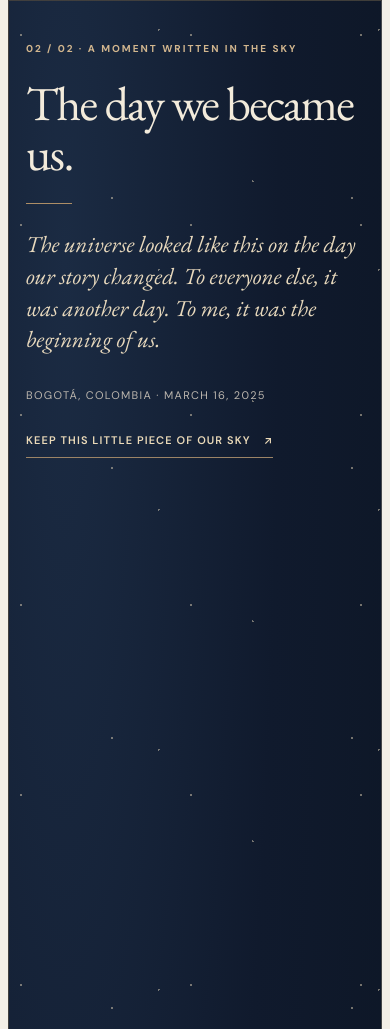
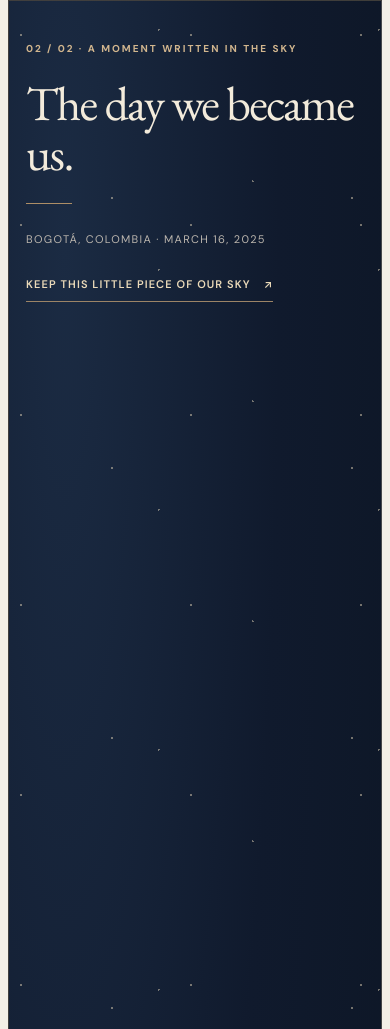
Before and after one commit to Axorify/a-prayer-for-you, a plain HTML site: page index.html in a window 390 px wide. Shown: the part 3916-4945 px from the top of the page. Drawn offline with nearby package versions, Linux system fonts and the light colour scheme; no server answers.

Commit message:
Remove unrequested romantic prose from star map chapter in both languages

```diff
--- a/index.html
+++ b/index.html
@@ -84,7 +84,6 @@
    .star-eyebrow{font-size:10px;font-weight:700;letter-spacing:.2em;text-transform:uppercase;color:#d2b68e}
    .star-section-title{font-family:var(--serif);font-weight:400;font-size:clamp(47px,5.25vw,82px);line-height:1.03;letter-spacing:-.035em;margin:22px 0 25px}
    .star-rule{width:46px;height:1px;background:#ad8e66;margin:0 0 25px}
-   .star-message{font-family:var(--serif);font-style:italic;font-size:clamp(23px,2.1vw,29px);line-height:1.38;color:#e8d9bd;margin:0 0 29px;max-width:430px}
    .star-detail{font-size:11px;letter-spacing:.12em;text-transform:uppercase;line-height:1.9;color:#bcb6ae;margin:0 0 34px}
    .star-keep{display:inline-flex;gap:13px;align-items:center;color:#ebdab9;text-decoration:none;border-bottom:1px solid #9c8466;padding:0 0 10px;font-size:11px;font-weight:600;letter-spacing:.1em;text-transform:uppercase;transition:color .2s,border-color .2s}
    .star-keep:hover{color:#fff;border-color:#fff}
@@ -204,7 +203,6 @@
           <span class="star-eyebrow" data-i18n="starEyebrow">02 / 02 · A moment written in the sky</span>
           <h2 class="star-section-title" id="star-title" data-i18n="starTitle">The day we became us.</h2>
           <div class="star-rule" aria-hidden="true"></div>
-          <p class="star-message" data-i18n="starMessage">The universe looked like this on the day our story changed. To everyone else, it was another day. To me, it was the beginning of us.</p>
           <p class="star-detail">Bogotá, Colombia · March 16, 2025</p>
           <a class="star-keep" href="our-night-sky.png" target="_blank" rel="noopener" data-i18n-html="starKeep" aria-label="Open the star map to save it">Keep this little piece of our sky <span aria-hidden="true">↗</span></a>
         </div>
@@ -218,8 +216,8 @@
   </div>
   <script>
   const copy={
-   en:{eyebrow:'For a very special graduation',headline:'I wrote to <em>Heaven</em> about you.',intro:'Some words are meant to be given. Others are meant to be prayed. This one is both.',note:'You are entering a beautiful, unfamiliar new chapter. This is the prayer I wrote for you, and the gratitude I wanted Jesus to hear.',read:'Read the letter <span>↗</span>',caption:'ONE LETTER · TWO LANGUAGES · ALL MY HEART',chapternote:'A PRAYER, KEPT CLOSE',paperEyebrow:'A LETTER TO HEAVEN',letterTitle:'A prayer for your next chapter',signature:'To: Big J (Jesus)',pdfHint:'Both editions are available as beautifully formatted PDFs to keep forever.',voiceOverline:'A little more from my heart',voiceTitle:'A prayer, in my own voice',voiceDescription:'For the moments when you want to hear how much you mean to me.',voiceLanguage:'Spoken in English, with all my heart.',starEyebrow:'02 / 02 · A moment written in the sky',starTitle:'The day we became us.',starMessage:'The universe looked like this on the day our story changed. To everyone else, it was another day. To me, it was the beginning of us.',starKeep:'Keep this little piece of our sky <span aria-hidden="true">↗</span>',starCaption:'The sky over Bogotá · March 16, 2025',footerLove:'Written with love. Read with faith.',footerRight:'For the beginning of everything that comes next.'},
-   es:{eyebrow:'Para una graduación muy especial',headline:'Le escribí al <em>Cielo</em> sobre ti.',intro:'Algunas palabras están hechas para regalarse. Otras, para convertirse en oración. Estas son ambas cosas.',note:'Estás por comenzar una etapa hermosa y desconocida. Esta es la oración que escribí por ti y la gratitud que quería expresarle a Jesús.',read:'Leer la carta <span>↗</span>',caption:'UNA CARTA · DOS IDIOMAS · TODO MI CORAZÓN',chapternote:'UNA ORACIÓN PARA ATESORAR',paperEyebrow:'UNA CARTA AL CIELO',letterTitle:'Una oración por tu nueva etapa',signature:'Para: Big J (Jesús)',pdfHint:'Las dos versiones están disponibles como archivos PDF para guardar por siempre.',voiceOverline:'Un poquito más de mi corazón',voiceTitle:'Una oración, con mi propia voz',voiceDescription:'Para esos momentos en los que quieras escuchar cuánto significas para mí.',voiceLanguage:'Grabada en inglés, con todo mi corazón.',starEyebrow:'02 / 02 · Un momento escrito en las estrellas',starTitle:'El día que comenzó lo nuestro.',starMessage:'Así se veía el universo el día en que cambió nuestra historia. Para el resto del mundo fue un día más. Para mí, fue el comienzo de nosotros.',starKeep:'Guarda un pedacito de nuestro cielo <span aria-hidden="true">↗</span>',starCaption:'El cielo de Bogotá · 16 de marzo de 2025',footerLove:'Escrita con amor. Leída con fe.',footerRight:'Por el comienzo de todo lo que está por venir.'}
+   en:{eyebrow:'For a very special graduation',headline:'I wrote to <em>Heaven</em> about you.',intro:'Some words are meant to be given. Others are meant to be prayed. This one is both.',note:'You are entering a beautiful, unfamiliar new chapter. This is the prayer I wrote for you, and the gratitude I wanted Jesus to hear.',read:'Read the letter <span>↗</span>',caption:'ONE LETTER · TWO LANGUAGES · ALL MY HEART',chapternote:'A PRAYER, KEPT CLOSE',paperEyebrow:'A LETTER TO HEAVEN',letterTitle:'A prayer for your next chapter',signature:'To: Big J (Jesus)',pdfHint:'Both editions are available as beautifully formatted PDFs to keep forever.',voiceOverline:'A little more from my heart',voiceTitle:'A prayer, in my own voice',voiceDescription:'For the moments when you want to hear how much you mean to me.',voiceLanguage:'Spoken in English, with all my heart.',starEyebrow:'02 / 02 · A moment written in the sky',starTitle:'The day we became us.',starKeep:'Keep this little piece of our sky <span aria-hidden="true">↗</span>',starCaption:'The sky over Bogotá · March 16, 2025',footerLove:'Written with love. Read with faith.',footerRight:'For the beginning of everything that comes next.'},
+   es:{eyebrow:'Para una graduación muy especial',headline:'Le escribí al <em>Cielo</em> sobre ti.',intro:'Algunas palabras están hechas para regalarse. Otras, para convertirse en oración. Estas son ambas cosas.',note:'Estás por comenzar una etapa hermosa y desconocida. Esta es la oración que escribí por ti y la gratitud que quería expresarle a Jesús.',read:'Leer la carta <span>↗</span>',caption:'UNA CARTA · DOS IDIOMAS · TODO MI CORAZÓN',chapternote:'UNA ORACIÓN PARA ATESORAR',paperEyebrow:'UNA CARTA AL CIELO',letterTitle:'Una oración por tu nueva etapa',signature:'Para: Big J (Jesús)',pdfHint:'Las dos versiones están disponibles como archivos PDF para guardar por siempre.',voiceOverline:'Un poquito más de mi corazón',voiceTitle:'Una oración, con mi propia voz',voiceDescription:'Para esos momentos en los que quieras escuchar cuánto significas para mí.',voiceLanguage:'Grabada en inglés, con todo mi corazón.',starEyebrow:'02 / 02 · Un momento escrito en las estrellas',starTitle:'El día que comenzó lo nuestro.',starKeep:'Guarda un pedacito de nuestro cielo <span aria-hidden="true">↗</span>',starCaption:'El cielo de Bogotá · 16 de marzo de 2025',footerLove:'Escrita con amor. Leída con fe.',footerRight:'Por el comienzo de todo lo que está por venir.'}
   };
   function setLang(lang){
    document.documentElement.lang=lang;
```
